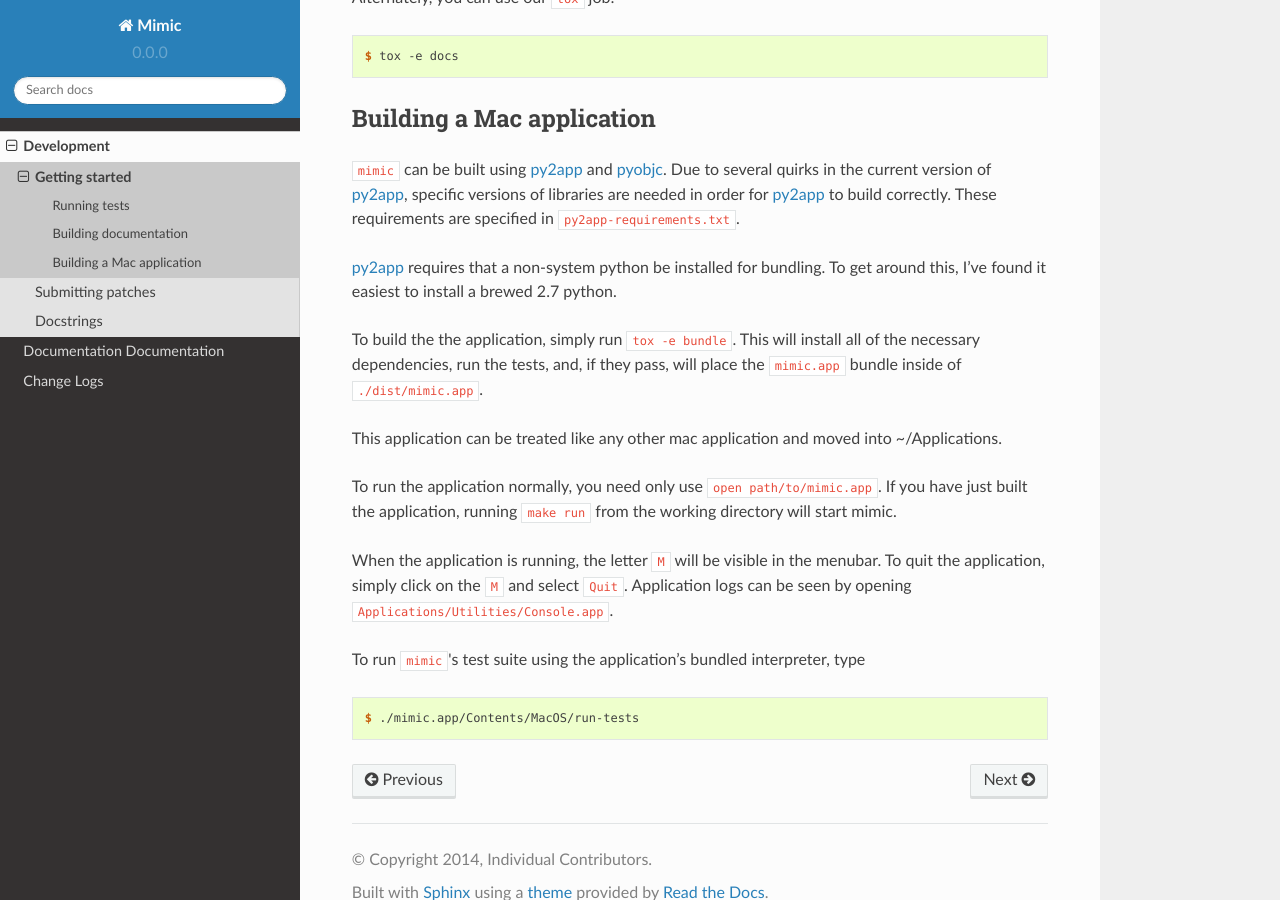
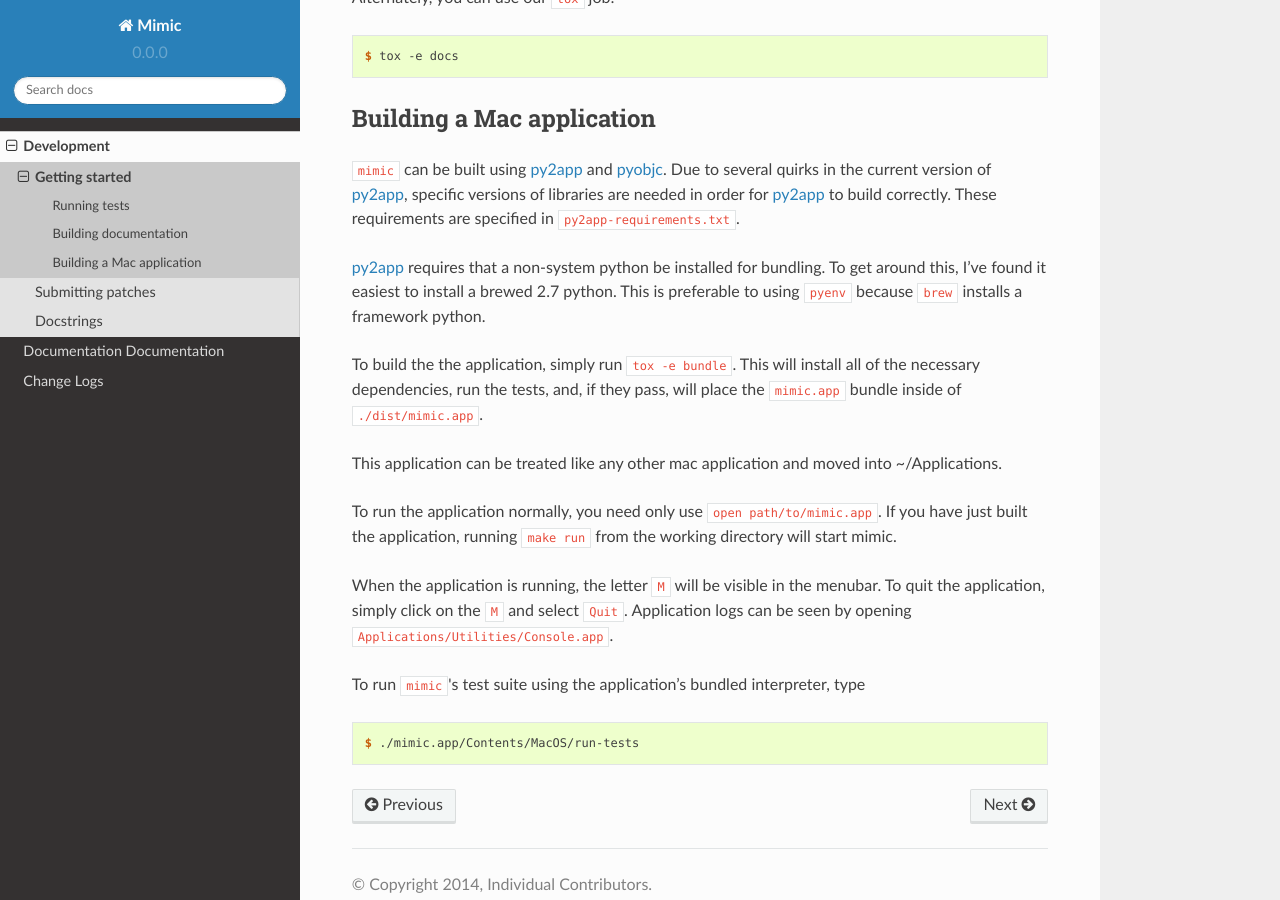
Before and after one commit to rackerlabs/mimic, a Sphinx documentation site: the page built from docs/development/getting-started.rst, in a window 1280 px wide and 900 px high, scrolled down 1599 px. Built offline with Sphinx 7.4.7 and the Read the Docs theme 2.0.0, drawn with Linux system fonts in a browser that asks for light colours.

Commit message:
add note about framework python, try to trigger build

```diff
--- a/docs/development/getting-started.rst
+++ b/docs/development/getting-started.rst
@@ -94,6 +94,8 @@ These requirements are specified in ``py2app-requirements.txt``.
 
 `py2app`_ requires that a non-system python be installed for bundling.
 To get around this, I've found it easiest to install a brewed 2.7 python.
+This is preferable to using ``pyenv`` because ``brew`` installs a framework
+python.
 
 To build the the application, simply run ``tox -e bundle``. This will
 install all of the necessary dependencies, run the tests, and, if they pass,
```
